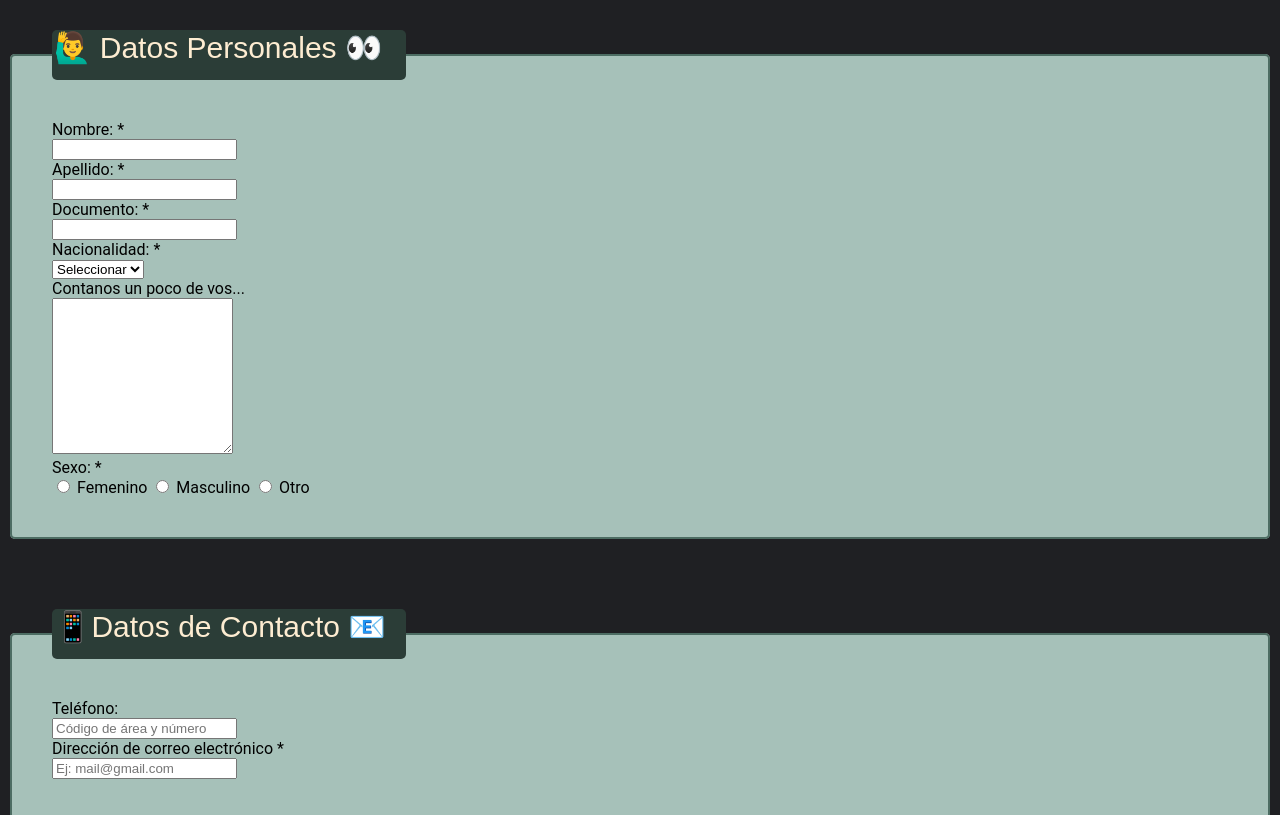
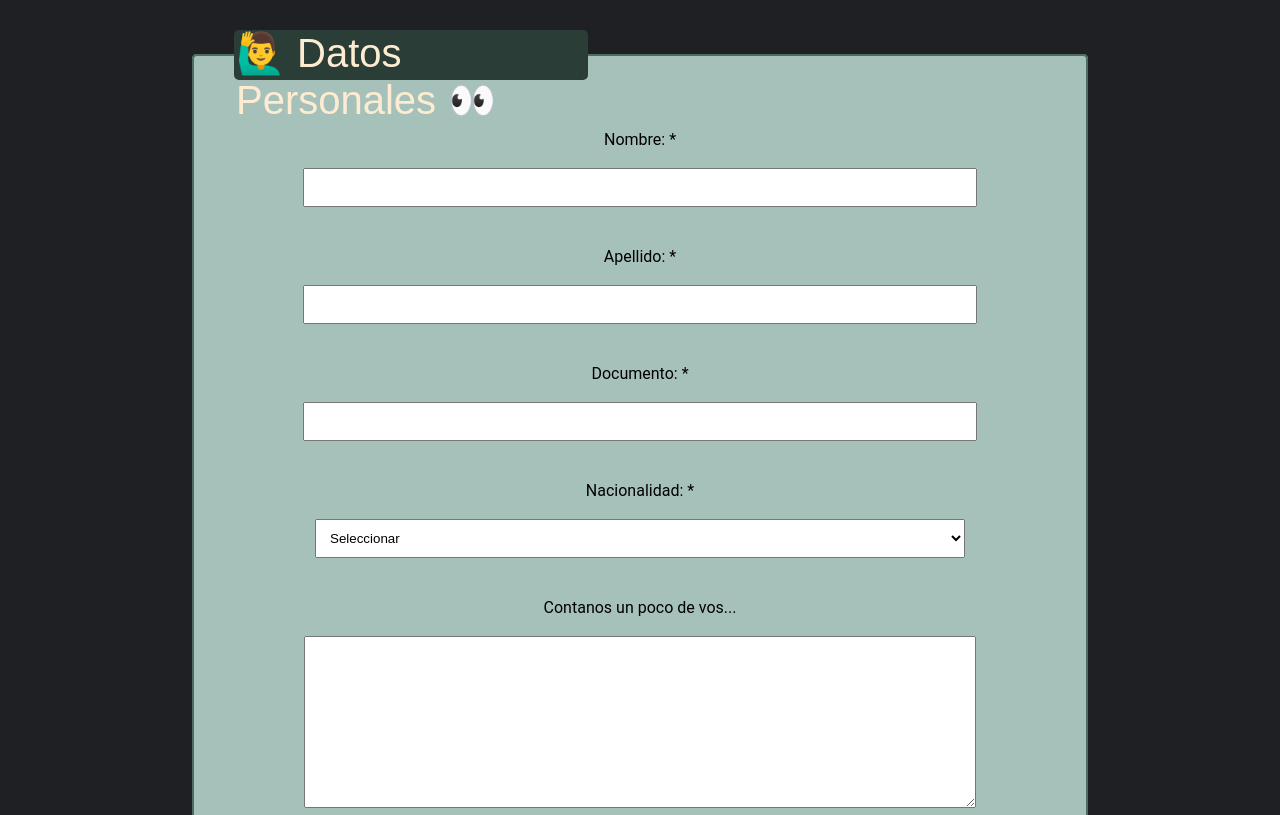
Before and after one commit to MariaLauraManrique/desafio04, a website built with Vite: page index.html in a window 1280 px wide. Shown: the part 135-950 px from the top of the page. Built offline with nearby package versions, Linux system fonts and the light colour scheme.

Commit message:
Se siguió aplicando estilos CSS en el formulario

```diff
--- a/index.html
+++ b/index.html
@@ -16,24 +16,24 @@
       <fieldset>
         <legend>🙋‍♂️ Datos Personales 👀</legend>
 
-        <div>
-          <label for="nombre">Nombre: *</label><br>
-          <input type="text" id="nombre" name="nombre" required>
+        <div style="text-align:center;" class="margen">
+          <label for="nombre">Nombre: *</label><br><br>
+          <input type="text" id="nombre" name="nombre" class="centrado ancho-celda margen" required>
         </div>
 
-        <div>
-          <label for="apellido">Apellido: *</label><br>
-          <input type="text" id="apellido" name="apellido" required>
+        <div style="text-align:center;" class="margen">
+          <label for="apellido">Apellido: *</label><br><br>
+          <input type="text" id="apellido" name="apellido" class="centrado ancho-celda margen" required>
         </div>
 
-        <div>
-          <label for="documento">Documento: *</label><br>
-          <input type="text" required>
+        <div style="text-align:center;" class="margen">
+          <label for="documento">Documento: *</label><br><br>
+          <input type="text"  class="centrado ancho-celda margen" required>
         </div>
 
-        <div>
-          <label for="nacionalidad">Nacionalidad: *</label><br>
-          <select name="menu" required>
+        <div style="text-align:center;" class="margen">
+          <label for="nacionalidad">Nacionalidad: *</label><br><br>
+          <select name="menu" required  class="centrado ancho-celda margen">
             <option value="1">Seleccionar</option>
             <option value="2">Argentina</option>
             <option value="2">Bolivia</option>
@@ -44,13 +44,13 @@
           </select>
         </div>
 
-        <div>
-          <label for="comentarios">Contanos un poco de vos...</label><br>
-          <textarea name="textarea" rows="10" cols="20"></textarea>
+        <div style="text-align:center;" class="margen">
+          <label for="comentarios">Contanos un poco de vos...</label><br><br>
+          <textarea name="textarea" rows="10" cols="90" class="centrado ancho-celda margen"></textarea>
         </div>
 
-        <div>
-          <label for="sexo">Sexo: *</label><br>
+        <div style="text-align:center;" class="margen-superior">
+          <label for="sexo">Sexo: *</label> <br><br>
 
           <input type="radio" name="femenino" value="femenino">
           <label for="">Femenino</label>
@@ -67,13 +67,13 @@
 
         <fieldset>
         <legend>📱Datos de Contacto 📧 </legend>
-          <div>
-            <label for="telefono">Teléfono: </label><br>
-            <input type="number" placeholder="Código de área y número" >
+          <div style="text-align:center;" class="margen">
+            <label for="telefono">Teléfono: </label><br><br>
+            <input type="number" placeholder="Código de área y número" class="centrado ancho-celda margen" >
           </div>
-          <div>
-            <label for="correo">Dirección de correo electrónico *</label><br>
-            <input type="email" required placeholder="Ej: mail@gmail.com">
+          <div style="text-align:center;" class="margen">
+            <label for="correo">Dirección de correo electrónico *</label><br><br>
+            <input type="email" required placeholder="Ej: mail@gmail.com" class="centrado ancho-celda margen">
           </div>
         </fieldset>
 
@@ -102,7 +102,7 @@
 
         </fieldset>
 
-       <form>
+
         <div id="color-blanco">
           <input type="checkbox" name="condiciones" value="condiciones" required>
           <label for="">Acepto las condiciones*</label><br><br>
@@ -111,13 +111,11 @@
           <p>*: campo obligatorio.</p>
         </div>
 
-       </form>
 
+        <button type="submit">Iniciar afiliación</button>
+        <button type="reset">Restablecer</button>
 
-      <button type="submit">Iniciar afiliación</button>
-      <button type="reset">Restablecer</button>
-
-
+    </form>
 
 
 
--- a/style.css
+++ b/style.css
@@ -1,27 +1,27 @@
 html{
   background-color: #1f2023;
+
  }
 h1{
   color:#e8eaed;
   border-top:20px solid #4d6d63;
   border-bottom:20px solid #4d6d63;
+
   text-align: center;
   font-size: 50px;
   font-family: 'Poppins', sans-serif;
+ }
 
-}
 legend{
   background-color: #2b3d37;
   color:#fdecd1;
   font-family:'Poppins', sans-serif ;
-  font-size: 30px;
+  font-size: 40px;
   border-radius: 5px;
   width: 350px;
   height: 50px;
   text-align: center center;
   margin-top: 20px;
-
-
 }
 
 fieldset{
@@ -37,12 +37,45 @@ fieldset{
   color: #fff;
 
 }
+
+.margen{
+  margin-bottom: 20px;
+  padding: 10px;
+}
 button{
   background-color: #2b3d37;
   color: #a5c0b5;
+  font-family:'Roboto', sans-serif;
   font-size: 24px;
-  padding: 20px;
-  border-radius: 1px solid  #a5c0b5;
-  border-radius: 10px;
-  margin: 20px;
+  padding: 10px;
+  border: 1px solid  #a5c0b5;
+  border-radius: 5px;
+  width: 250px;
+  margin-left: 150px;
+  }
+
+form{
+  display:block;
+  align-items: center;
+  margin: auto;
+  width: 900px;
 }
+
+.ancho-celda{
+  width: 650px;
+}
+
+.centrado{
+  display: flex;
+  align-items: center;
+  margin: auto;
+}
+.margen-izquierdo{
+  margin-left: 250px;
+}
+.margen-superior{
+  margin-top: 30px;
+}
+a:active{
+  background-color: #4d6d63;
+}
```
